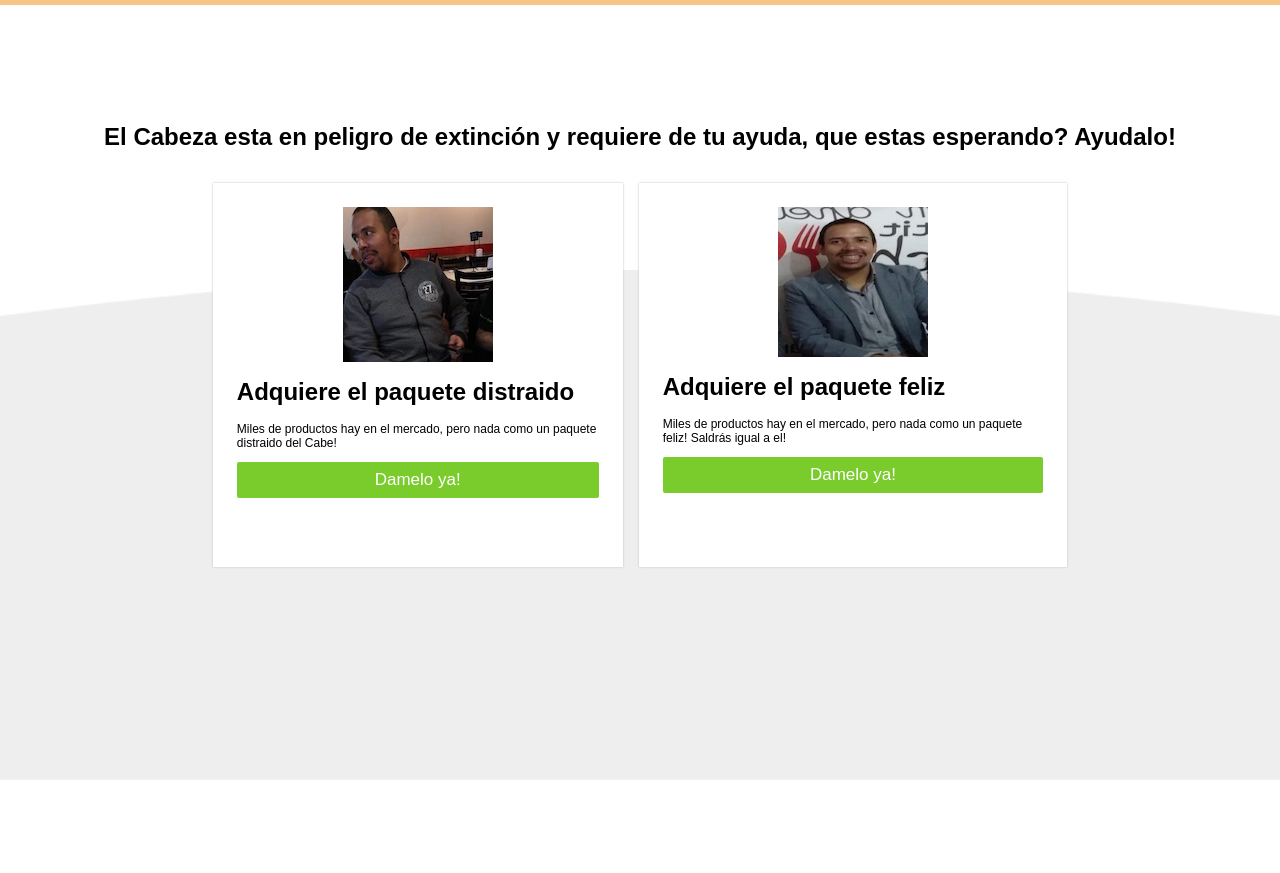
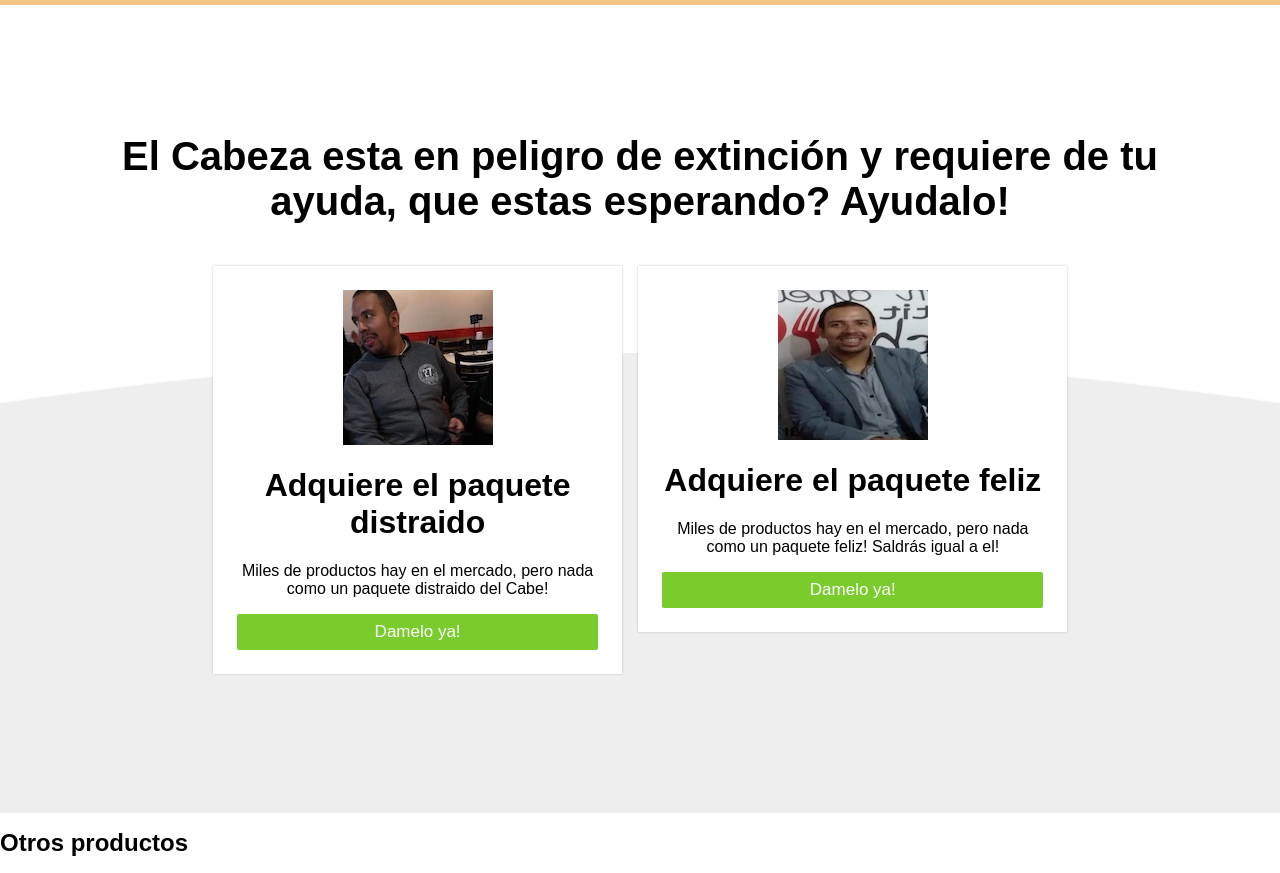
Before and after one commit to B1acK0w14/course-html-css, a plain HTML site: page index.html in a window 1280 px wide. Shown: the part 76-949 px from the top of the page. Before the commit the page ends 856 px from the top, so only its background shows below. Drawn offline with Linux system fonts and the light colour scheme.

Commit message:
Advance of challenge for 3 class

```diff
--- a/css/style.css
+++ b/css/style.css
@@ -52,22 +52,23 @@ nav li a:hover {
 .main_section {
     padding: 8%;
     text-align: center;
+    font-size: 20px;
 }
 
 .products {
     background-image: url("../images/curve.png");
-    height: 100px;
-    /* This propertie fill the size of the content and center the image */
+    max-height: 50px;
+    /* This property fill the size of the content and center the image */
     background-size: cover;
     background-position: center top;
     padding: 16%;
     display: flex;
+    justify-content: center;
 }
 
 .product {
     padding: 8px;
     margin-top: -300px;
-    display: flex;
 }
 
 .product .content{
@@ -75,6 +76,8 @@ nav li a:hover {
     padding: 24px;
     /* Shadow of content: (positionX) (positionY) (size) (colour) */
     box-shadow: 0 0 2px #c1bcbc;
+    text-align: center;
+    font-size: 16px;
 }
 
 .img_content {
--- a/index.html
+++ b/index.html
@@ -48,7 +48,27 @@
             </div>
         </div>
 
-        <script src="js_files/script.js"></script>
+        <!-- Section with 3 elements more -->
+        <div class="other_products">
+            <h1>Otros productos</h1>
+            <div class="other_product">
+                <div class="content">
+
+                </div>
+            </div>
+            <div class="other_product">
+                <div class="content">
+
+                </div>
+            </div>
+            <div class="other_product">
+                <div class="content">
+
+                </div>
+            </div>
+        </div>
+
+        <!-- <script src="scripts/script.js"></script> -->
     </body>
     <footer>
 
```
Lines whose indentation alone changed are shown as unchanged.
